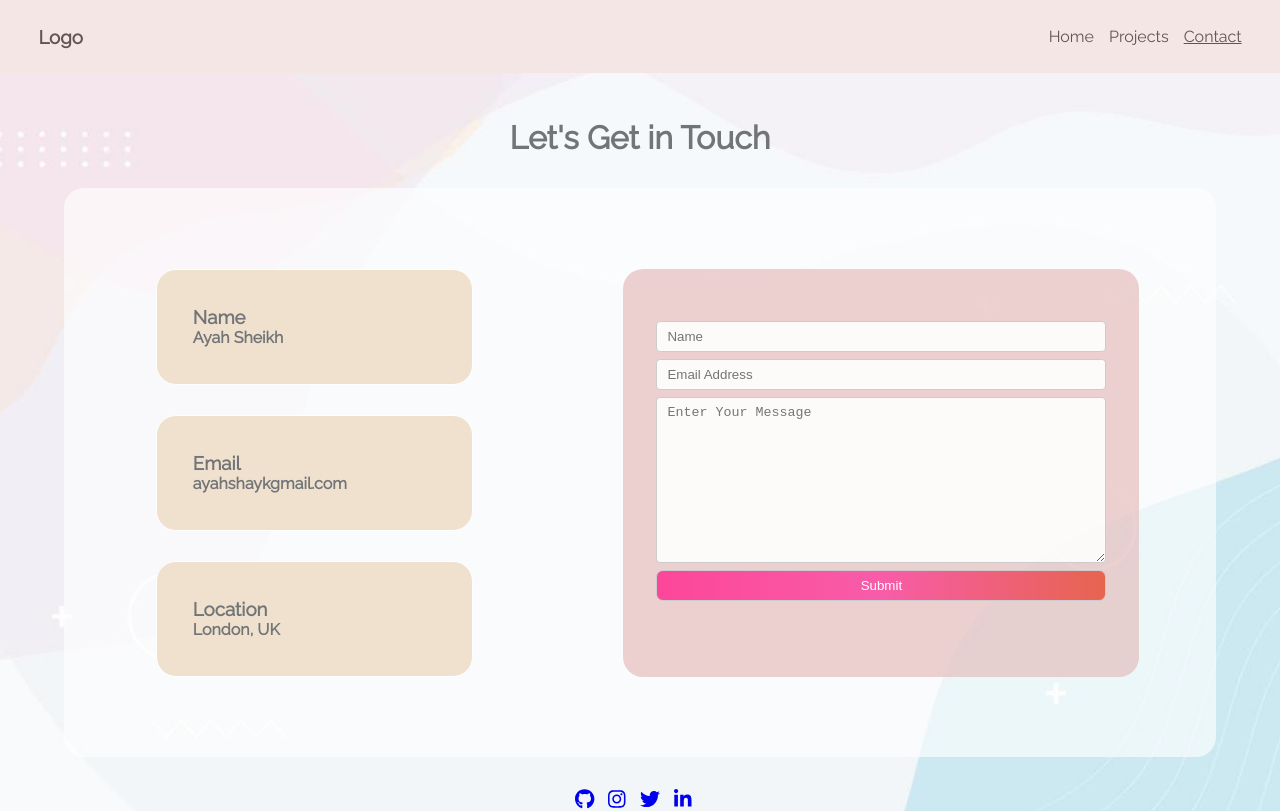
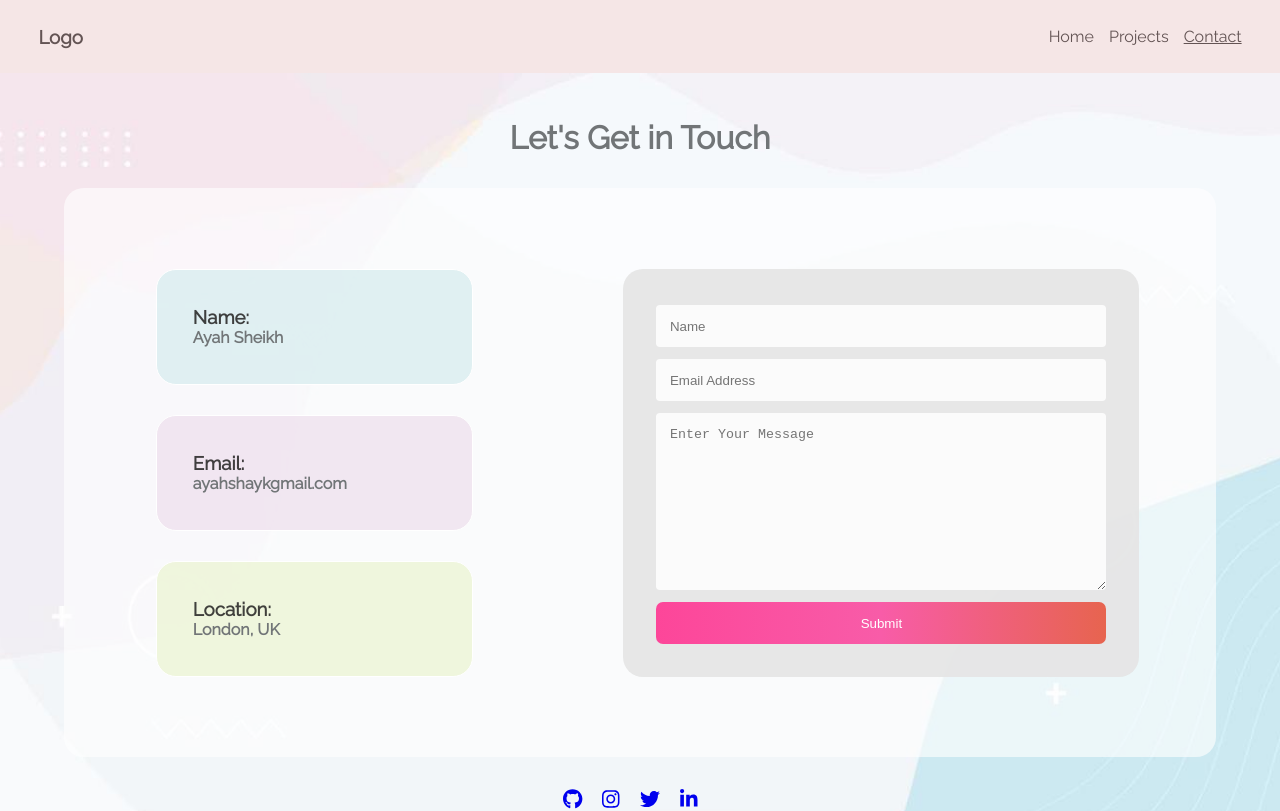
Before and after one commit to ayahxsheikh/my-portfolio, a React (Create React App) app: page /contact in a window 1280 px wide. Shown: the top 811 px of the page. Built offline with nearby package versions, Linux system fonts and the light colour scheme.

Commit message:
added private styling to contact pg

```diff
--- a/src/pages/Contact.js
+++ b/src/pages/Contact.js
@@ -1,5 +1,20 @@
 import { FontAwesomeIcon } from '@fortawesome/react-fontawesome'
 import '../styles/contact.css'
+
+const styles = {
+    h3: {
+        color: '#222121da'
+    },
+    text1: {
+        backgroundColor: '#deeff2ee'
+    },
+    text2: {
+        backgroundColor:'#f1e6f1ee'
+    },
+    text3: {
+        backgroundColor: '#eef6dbee'
+    }
+}
 
 function Contact(){
 
@@ -14,16 +29,16 @@ function Contact(){
 
                 <aside className="contact-info">
                     {/* <h3>contact Information</h3> */}
-                   <div className="text" >
-                        <h3>Name</h3>
+                   <div className="text" style={styles.text1} >
+                        <h3 style={styles.h3}>Name:</h3>
                         <h4>Ayah Sheikh</h4>
                     </div>
-                    <div className="text">
-                        <h3>Email</h3>
+                    <div className="text" style={styles.text2}>
+                        <h3 style={styles.h3}>Email:</h3>
                         <h4>ayahshaykgmail.com</h4>
                     </div>
-                    <div className="text">
-                        <h3>Location</h3>
+                    <div className="text" style={styles.text3} >
+                        <h3 style={styles.h3}>Location:</h3>
                         <h4>London, UK</h4>
                     </div>
                 </aside>
--- a/src/styles/contact.css
+++ b/src/styles/contact.css
@@ -48,22 +48,20 @@
     padding: 9%;
     max-width: 60%;
     border: 1px solid #fff;
-    background-color: #efdfcbee;
+    /* background-color: #f1e6f1ee; */
     border-radius: 20px;
     }
 
     .background-div {
-      /* grid-area: '#contact'; */
       display: flex;
       flex-direction: column;
-      /* justify-content: center; */
       align-items: center;
       /* margin: 0rem auto;  */
       margin-left: 4rem;
-      padding-bottom: 3%;
       width: 80%;
       max-width: 600px;
-      background-color: #e3b6b69c;
+      background-color: #e6e6e6ee;
+      /* background-color: #e3b6b69c; */
       border-radius: 20px;
     }
 
@@ -71,18 +69,18 @@
       display: flex;
       flex-direction: column;
       width: 90%;
-      /* margin-left: 4rem; */
       margin: 1rem auto;
-      padding-top: 7%;
+      padding-top: 4%;
       max-width: 450px;
     }
 
     form > * {
-      padding: 7px 10px;
-      margin-bottom: 7px;
-      border: 1px solid #ccc;
+      padding: 3%;
+      margin-bottom: 12px;
+      border: none;
+      /* border: 1px solid #ebe7e7; */
       outline: #F08A9B;
-      background-color: #ffffffe2;
+      background-color: #ffffffda;
       border-radius: 4px;
       /* font-size: 1rem;  */
     }
@@ -104,10 +102,9 @@
     display: flex;
     flex-direction: row;
     justify-content: center;
-    /* grid-area: '#icon'; */
     margin: 2rem auto;
   }
 
   .icon{
-    margin-right: 14px;
+    margin-right: 20px;
   }
```
